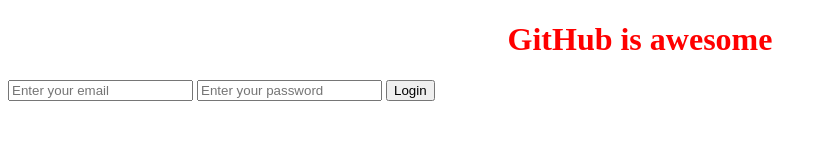
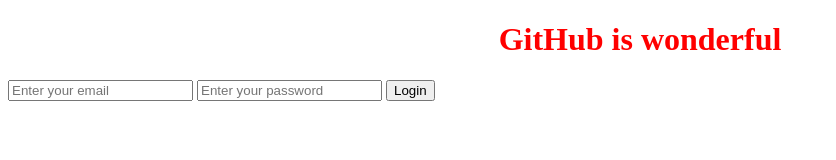
Before and after one commit to wsophy/sheCodes.weather.app, a plain HTML site: page index.html in a window 1280 px wide. Shown: the whole page, without its empty margins (0-836 px from the left). Drawn offline with Linux system fonts and the light colour scheme.

Commit message:
Change the  Heading (H1) content
Change from awesome to wonderful

```diff
--- a/index.html
+++ b/index.html
@@ -11,7 +11,7 @@
 
 <body>
   <h1>
-  GitHub is awesome
+  GitHub is wonderful
   </h1>
 
   <form>
```
